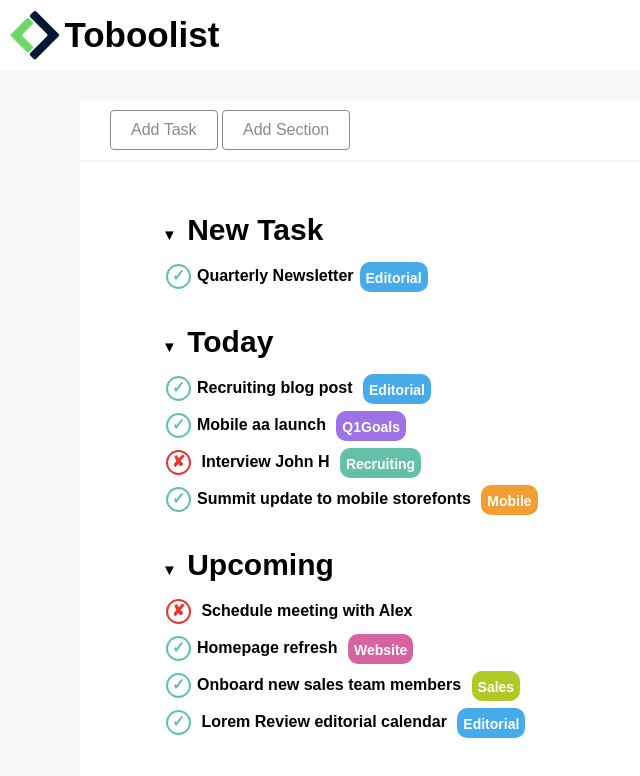
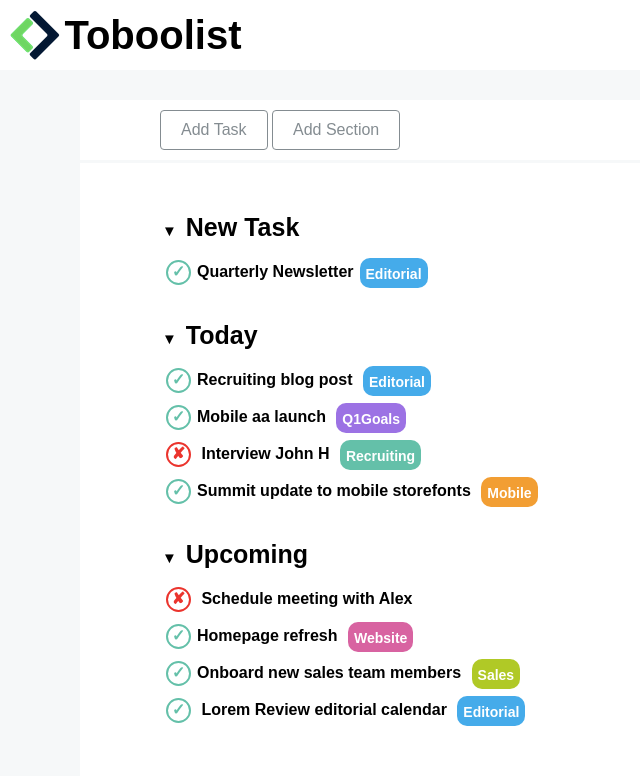
Before and after one commit to AgneseBettio/html-css-toboolist, a plain HTML site: page index.html in a window 1280 px wide. Shown: the whole page, without its empty margins (0-640 px from the left). Drawn offline with Linux system fonts and the light colour scheme.

Commit message:
aggiustato pudding box 1 - esrcizio COMPLETATO

```diff
--- a/style.css
+++ b/style.css
@@ -21,7 +21,7 @@ body{
 }
 #logo-title{
     display: inline-block;
-    font-size: 35px;
+    font-size: 40px;
     vertical-align: middle;
     font-weight: bold;
 }
@@ -30,16 +30,9 @@ body{
     margin-right: 80px;
     margin-top: 30px;
     background-color: #ffffff;
-    padding: 10px 30px;
+    padding: 10px 80px;
 }
-#box-2{
-    margin-left: 80px;
-    margin-right: 80px;
-    margin-top: 3px;
-    padding-top: 20px;
-    padding-bottom: 20px;
-    background-color: #ffffff;
-}
+
 
 button{
     display: inline-block;
@@ -57,13 +50,21 @@ button:hover{
     background-color: #47ADF1;
     color: #ffffff;
 }
+#box-2{
+    margin-left: 80px;
+    margin-right: 80px;
+    margin-top: 3px;
+    padding-top: 20px;
+    padding-bottom: 20px;
+    background-color: #ffffff;
+}
 .box-list{
     margin: 30px 80px;
 }
 
 h3{
     font-weight: bold;
-    font-size: 30px;
+    font-size: 25px;
 }
 .bullet{
     display: inline-block;
```
